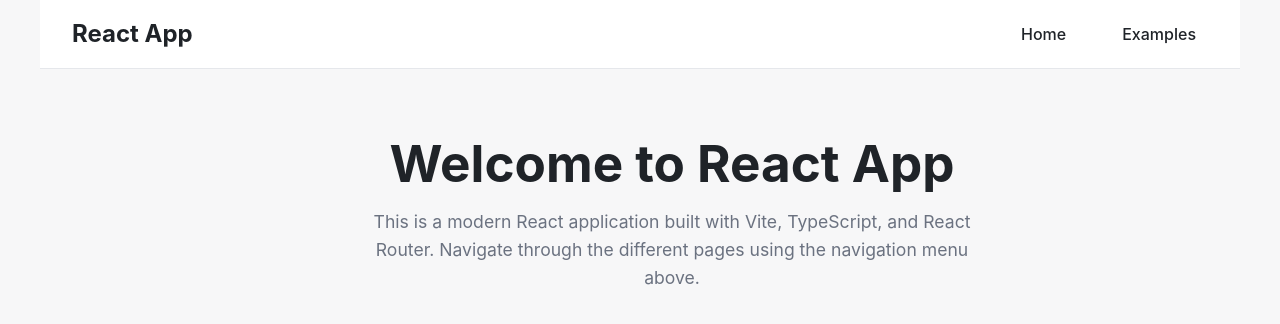
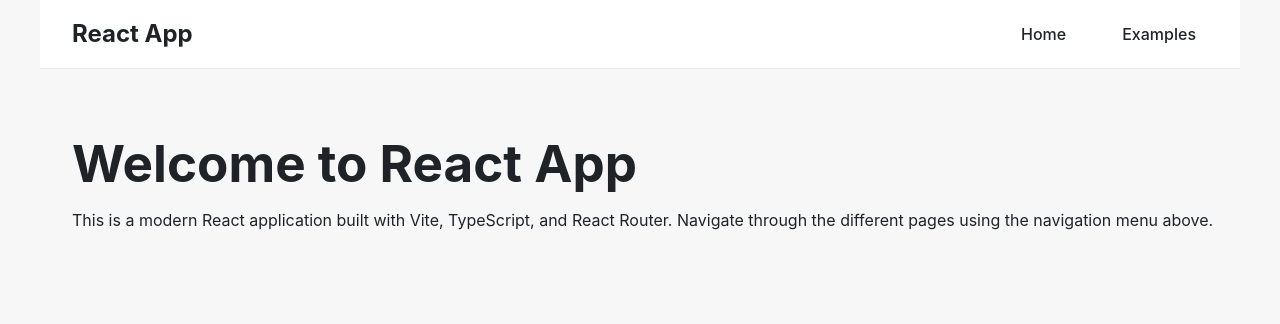
Before and after one commit to fito-cheol/aufe-react-hook-form-best-practice, a React (Vite) app: page / in a window 1280 px wide. Shown: the top 324 px of the page. Built offline with nearby package versions, Linux system fonts and the light colour scheme.

Commit message:
Scope centering: remove global text-align from .page; center only headings/description

```diff
--- a/src/App.css
+++ b/src/App.css
@@ -48,7 +48,6 @@
 }
 
 .page {
-  text-align: center;
 }
 
 .page h1 {
@@ -56,12 +55,13 @@
   margin-bottom: 1rem;
 }
 
-.page p {
+.page .page-description {
   color: var(--muted-text);
   font-size: 1.1rem;
   line-height: 1.6;
   max-width: 600px;
   margin: 0 auto;
+  text-align: center;
 }
 
 /* 예제 목록 스타일 */
```
